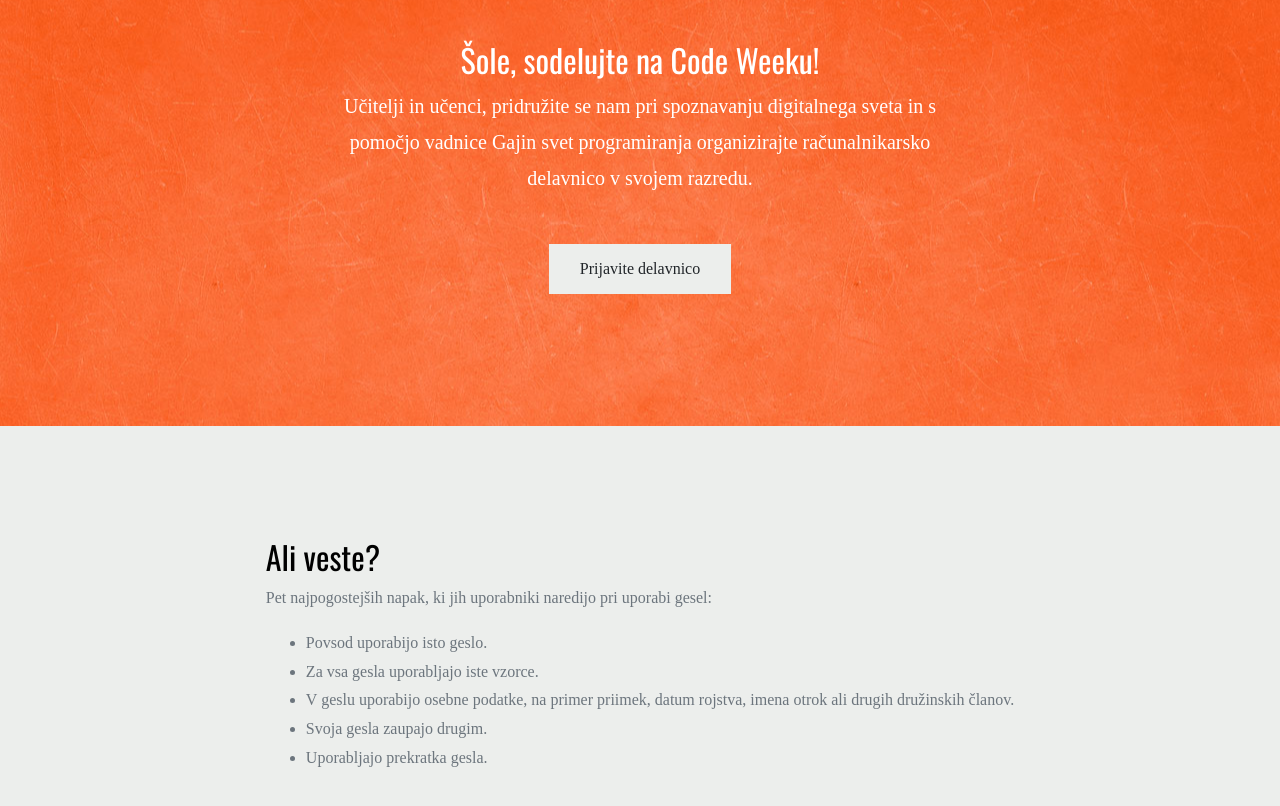
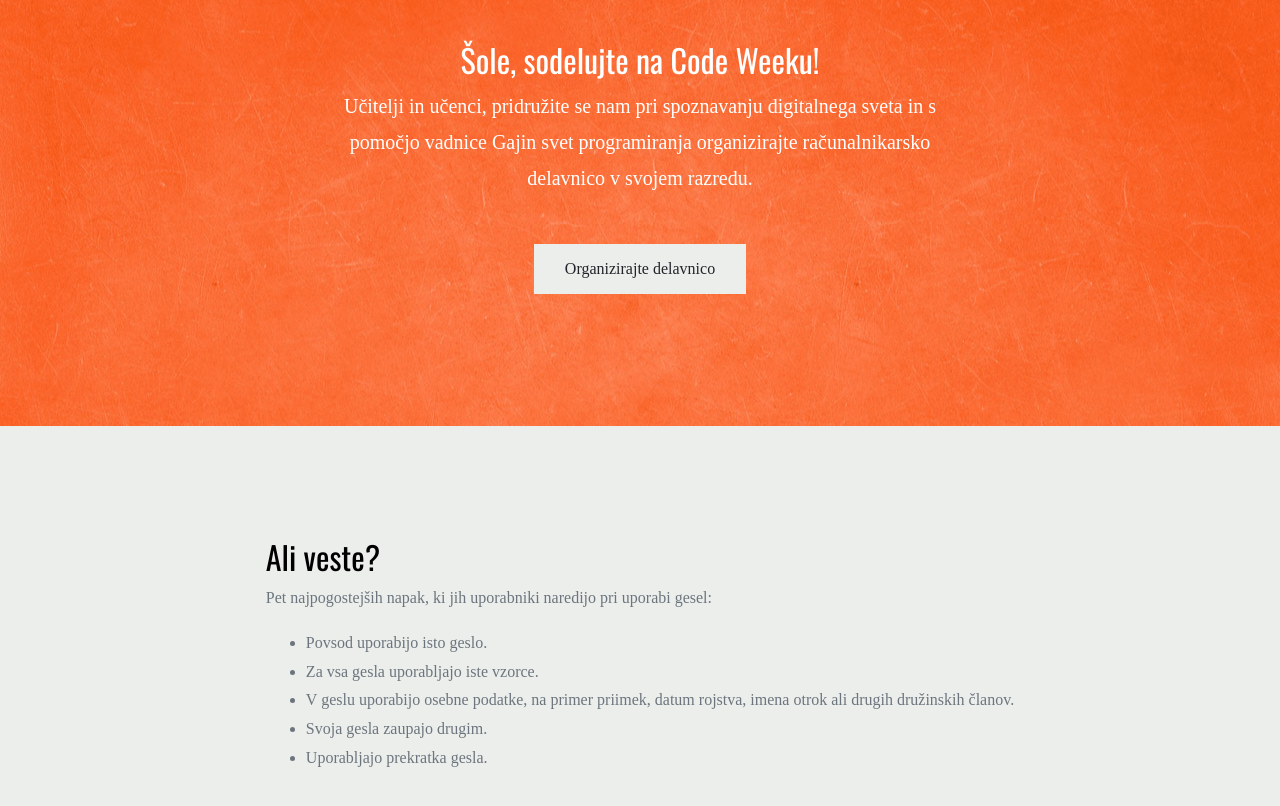
Before and after one commit to codeweeksi/gajin-svet, a Jekyll site: the page built from vadnica/index.md, in a window 1280 px wide and 900 px high, scrolled down 2013 px. Shown: the top 806 px of the window. Built offline with Jekyll 4.4.1, drawn with Linux system fonts in a browser that asks for light colours; some web fonts are replaced; comment, search, counter and statistics services are not loaded.

Commit message:
edited button links

```diff
--- a/_layouts/lessons.html
+++ b/_layouts/lessons.html
@@ -12,7 +12,7 @@ layout: default
         <div class="mb-5 element-animate">
           <h1>Gajina vadnica</h1>
           <p class="lead">Nekaj lekcij, ki jih je Gaja osvojila med reševanjem sestre.</p>
-          <p><a href="#" class="btn btn-primary">Prični</a></p>
+          <p><a href="/vadnica/lekcije/kako-je-matic-uganil-teino-geslo/" class="btn btn-primary">Prični</a></p>
         </div>
       </div>
     </div>
@@ -50,7 +50,7 @@ layout: default
       <div class="col-md-7 text-center element-animate">
         <h2>Šole, sodelujte na Code Weeku!</h2>
         <p class="lead mb-5">Učitelji in učenci, pridružite se nam pri spoznavanju digitalnega sveta in s pomočjo vadnice Gajin svet programiranja organizirajte računalnikarsko delavnico v svojem razredu.</p>
-        <p><a href="#" class="btn btn-light">Prijavite delavnico</a></p>
+        <p><a href="/vadnica/sole/sodelujte-na-code-weeku/" class="btn btn-light">Organizirajte delavnico</a></p>
       </div>
     </div>
   </div>
```
